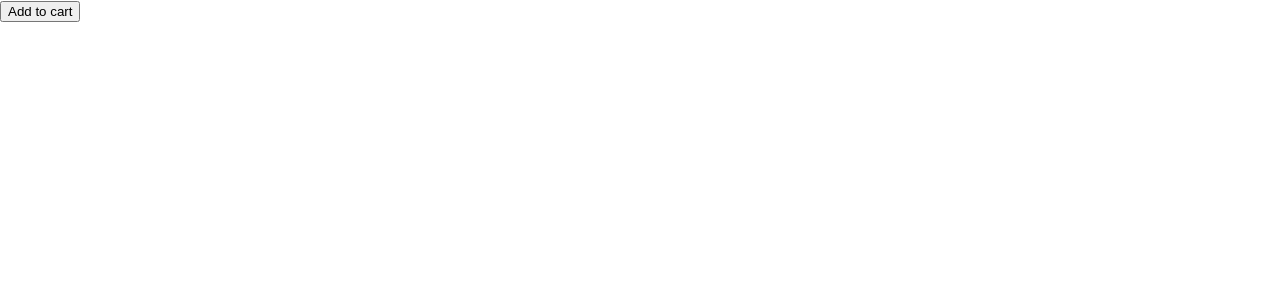
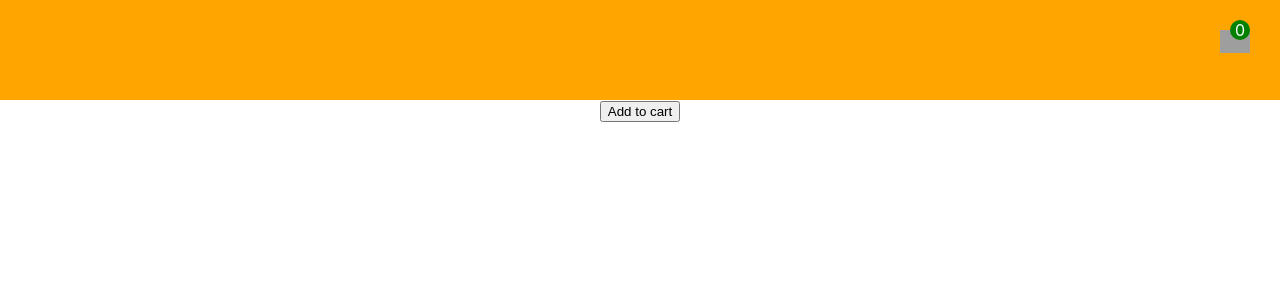
Before and after one commit to pramuditha1/react-redux-saga-shopping-cart, a React (Create React App) app: page / in a window 1280 px wide. Shown: the top 300 px of the page. Built offline with nearby package versions, Linux system fonts and the light colour scheme; grey boxes are pictures that could not be loaded.

Commit message:
Add Header and Main components, change reducer logic to add new items to array

```diff
--- /dev/null
+++ b/src/App.css
@@ -0,0 +1,63 @@
+.App {
+    text-align: center;
+  }
+
+  .App-logo {
+    height: 40vmin;
+    pointer-events: none;
+  }
+  /* header style */
+  .header{
+    background-color: orange;
+    height: 100px;
+  }
+  .cart-div{
+    float: right;
+    margin: 30px;
+    position: relative;
+  }
+  .cart-div img{
+    width: 30px;
+  }
+  .cart-div span{
+    background-color: green;
+    border-radius: 100%;
+    height: 20px;
+    width: 20px;
+    position:absolute;
+    top:-10px;
+    right:0px;
+    color: #fff;
+  }
+
+  /* end header style */
+
+  @media (prefers-reduced-motion: no-preference) {
+    .App-logo {
+      animation: App-logo-spin infinite 20s linear;
+    }
+  }
+
+  .App-header {
+    background-color: #282c34;
+    min-height: 100vh;
+    display: flex;
+    flex-direction: column;
+    align-items: center;
+    justify-content: center;
+    font-size: calc(10px + 2vmin);
+    color: white;
+  }
+
+  .App-link {
+    color: #61dafb;
+  }
+
+  @keyframes App-logo-spin {
+    from {
+      transform: rotate(0deg);
+    }
+    to {
+      transform: rotate(360deg);
+    }
+  }
--- a/src/App.js
+++ b/src/App.js
@@ -1,17 +1,13 @@
-import { useDispatch } from 'react-redux'
-import { addToCart } from './redux/action'
+import Header from "./components/Header";
+import Main from "./components/Main";
+import './App.css'
 
 function App() {
-  const dispatch = useDispatch();
-  const product = {
-    name: 'iPhone',
-    category: 'mobile',
-    price: 1000,
-    color: 'red'
-  }
+
   return (
     <div className="App">
-      <button onClick={() => dispatch(addToCart(product))}>Add to cart</button>
+      <Header/>
+      <Main/>
     </div>
   );
 }
--- /dev/null
+++ b/src/components/Header.js
@@ -0,0 +1,16 @@
+import { useSelector } from "react-redux";
+
+const Header =()=>{
+    const cartData = useSelector((state)=> state.cartData)
+    console.log('reading redux store value: ', cartData)
+    return(
+        <div className="header">
+            <div className="cart-div">
+                <span>{cartData.length}</span>
+                <img src="https://cdn-icons-png.flaticon.com/512/263/263142.png" alt=""/>
+            </div>
+        </div>
+    )
+}
+
+export default Header;
--- /dev/null
+++ b/src/components/Main.js
@@ -0,0 +1,19 @@
+import { useDispatch } from 'react-redux'
+import { addToCart } from '../redux/action'
+
+function Main() {
+  const dispatch = useDispatch();
+  const product = {
+    name: 'iPhone',
+    category: 'mobile',
+    price: 1000,
+    color: 'red'
+  }
+  return (
+    <div className="App">
+      <button onClick={() => dispatch(addToCart(product))}>Add to cart</button>
+    </div>
+  );
+}
+
+export default Main;
--- a/src/redux/reducer.js
+++ b/src/redux/reducer.js
@@ -12,10 +12,10 @@
     switch(action.type) {
         case ADD_TO_CART:
             console.warn('reducer called ADD_TO_CART')
-            return 1+1
+            return [action.data, ...data]
         case REMOVE_TO_CART:
             return 0
         default:
-            return 'no action called'
+            return []
     }
 }
```
